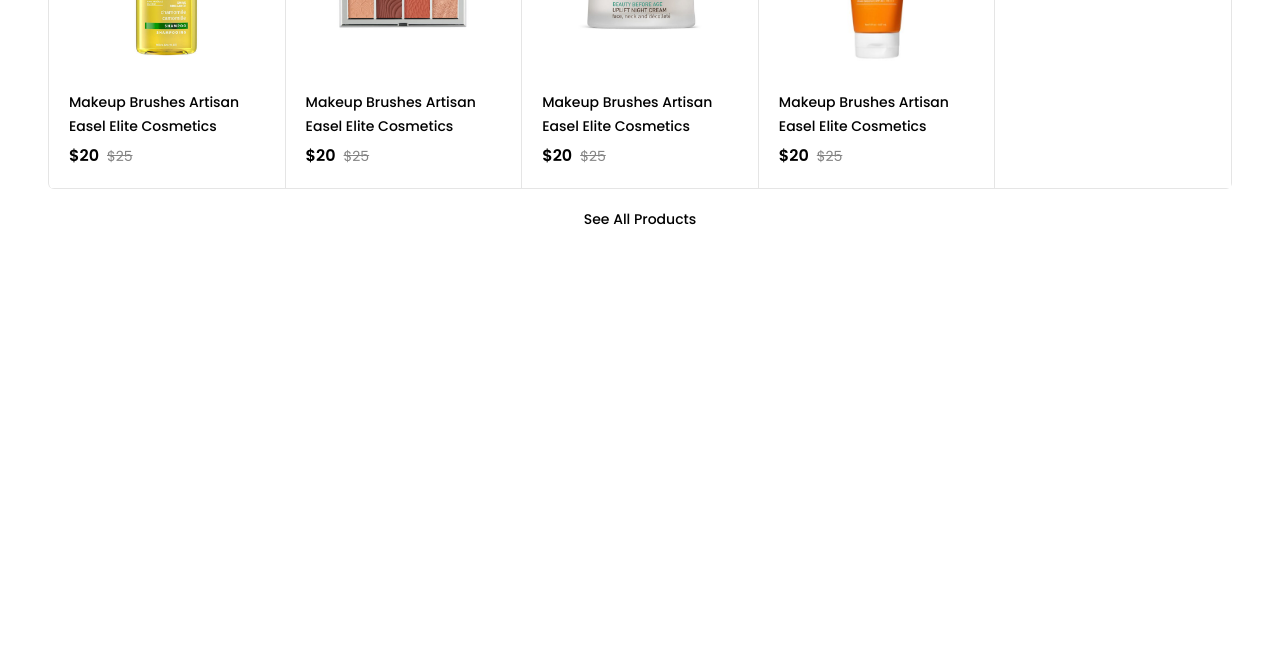
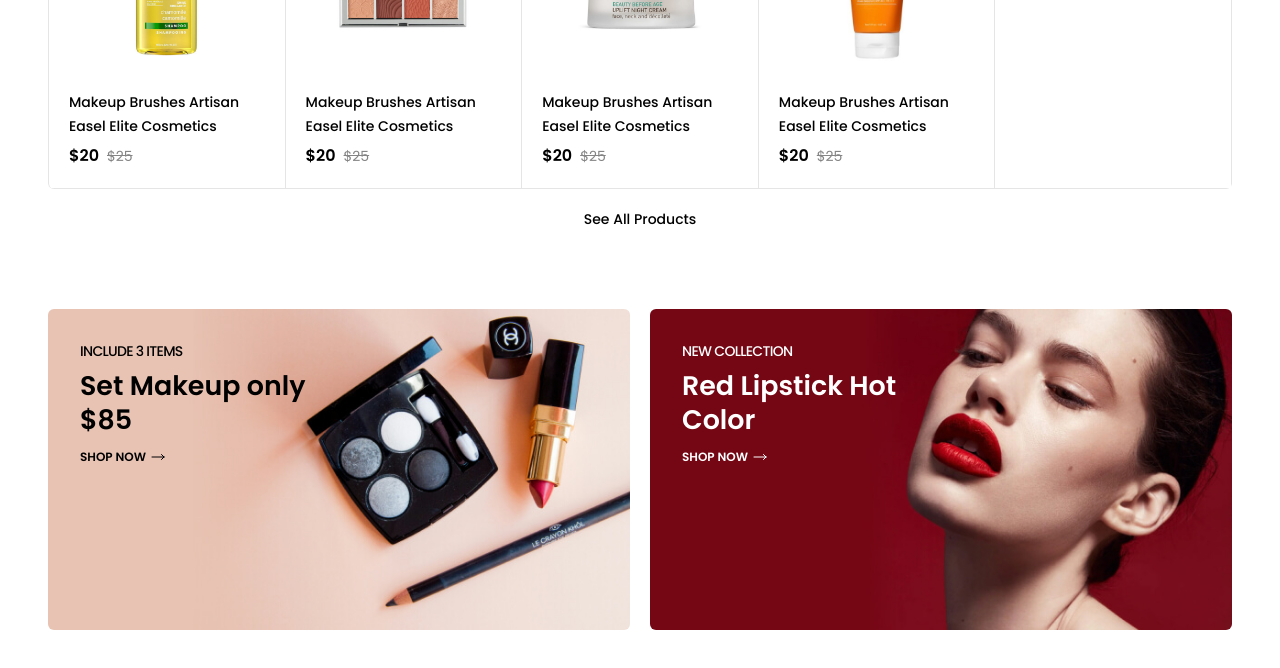
Before and after one commit to AlirezaHassankhani/merto-website, a website: page index.html in a window 1280 px wide. Shown: the part 1847-2515 px from the top of the page. Before the commit the page ends 2156 px from the top, so only its background shows below. Drawn offline with nearby package versions, Linux system fonts and the light colour scheme.

Commit message:
add category section two

```diff
--- a/index.html
+++ b/index.html
@@ -1635,7 +1635,7 @@
         </section>
 
         <!-- Popular products -->
-        <section>
+        <section class="mb-20">
           <h3 class="text-center text-2xl font-semibold mb-8">
             Popular products
           </h3>
@@ -1992,7 +1992,12 @@
                   <div
                     class="rounded-md bg-primary-100 p-2 cursor-pointer transition-all hover:bg-black hover:text-white"
                   >
-                    <svg fill="none" stroke="currentColor" width="18" height="18">
+                    <svg
+                      fill="none"
+                      stroke="currentColor"
+                      width="18"
+                      height="18"
+                    >
                       <use href="/assets/icons.svg#icon-cart"></use>
                     </svg>
                   </div>
@@ -2076,7 +2081,12 @@
                   <div
                     class="rounded-md bg-primary-100 p-2 cursor-pointer transition-all hover:bg-black hover:text-white"
                   >
-                    <svg fill="none" stroke="currentColor" width="18" height="18">
+                    <svg
+                      fill="none"
+                      stroke="currentColor"
+                      width="18"
+                      height="18"
+                    >
                       <use href="/assets/icons.svg#icon-cart"></use>
                     </svg>
                   </div>
@@ -2087,6 +2097,89 @@
 
           <div class="text-center text-sm font-medium">
             <a href="#">See All Products</a>
+          </div>
+        </section>
+
+        <!-- Category -->
+        <section class="mb-20">
+          <div class="grid grid-cols-1 md:grid-cols-2 gap-5">
+            <div class="relative rounded-md group overflow-hidden">
+              <div>
+                <img
+                  src="./assets/images/banner4-device-demo6.jpg"
+                  alt="banner"
+                  class="h-full w-full object-cover transition-all duration-300 group-hover:scale-110"
+                />
+              </div>
+
+              <div class="absolute top-0 w-1/2 p-4 md:p-8">
+                <p class="text-sm font-medium tracking-tighter mb-2">
+                  INCLUDE 3 ITEMS
+                </p>
+
+                <p
+                  class="text-[5.2vw] md:text-[2.1vw] font-semibold leading-tight mb-3"
+                >
+                  Set Makeup only $85
+                </p>
+
+                <a href="#">
+                  <div
+                    class="flex items-center gap-1 uppercase text-xs font-semibold"
+                  >
+                    shop now
+
+                    <svg
+                      fill="none"
+                      stroke-width="1.5"
+                      stroke="currentColor"
+                      class="size-4"
+                    >
+                      <use href="/assets/icons.svg#icon-arrow-right"></use>
+                    </svg>
+                  </div>
+                </a>
+              </div>
+            </div>
+
+            <div class="relative rounded-md group overflow-hidden">
+              <div>
+                <img
+                  src="./assets/images/banner5-device-demo6.jpg"
+                  alt="banner"
+                  class="h-full w-full object-cover transition-all duration-300 group-hover:scale-110"
+                />
+              </div>
+
+              <div class="text-white absolute top-0 w-1/2 p-4 md:p-8">
+                <p class="text-sm font-medium tracking-tighter mb-2">
+                  NEW COLLECTION
+                </p>
+
+                <p
+                  class="text-[5.2vw] md:text-[2.1vw] font-semibold leading-tight mb-3"
+                >
+                Red Lipstick Hot Color
+                </p>
+
+                <a href="#">
+                  <div
+                    class="flex items-center gap-1 uppercase text-xs font-semibold"
+                  >
+                    shop now
+
+                    <svg
+                      fill="none"
+                      stroke-width="1.5"
+                      stroke="currentColor"
+                      class="size-4"
+                    >
+                      <use href="/assets/icons.svg#icon-arrow-right"></use>
+                    </svg>
+                  </div>
+                </a>
+              </div>
+            </div>
           </div>
         </section>
       </div>
```
Also changed, not shown: assets/images/banner4-device-demo6.jpg (added), assets/images/banner5-device-demo6.jpg (added), css/style.css.
